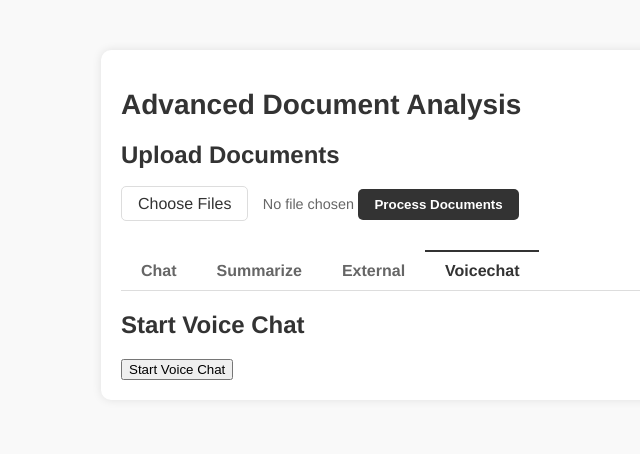
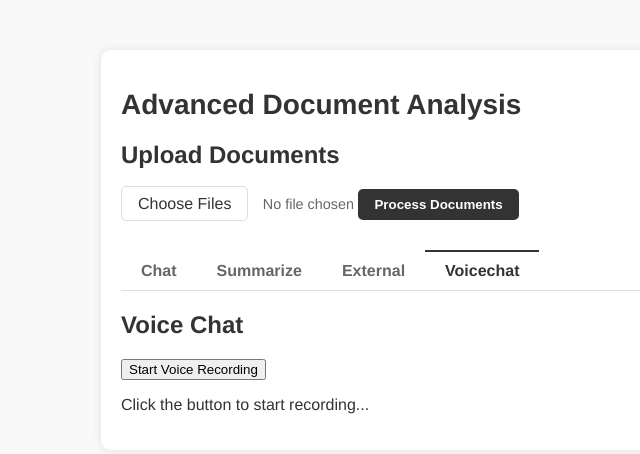
Before and after one commit to riachandra02/Intelligent-Document-Analysis-and-Comprehension, a Flask app: page / in a window 1280 px wide, after a click on "Voicechat". Shown: the top 454 px of the page, without its empty margins (169-809 px from the left). Run offline with Flask 3, Linux system fonts and the light colour scheme; parts of the project's set-up code (start-up, migrations or seed data) failed here and were passed over.

Commit message:
Update index.html

```diff
--- a/templates/index.html
+++ b/templates/index.html
@@ -226,8 +226,9 @@
         </div>
 
         <div id="Voicechat" class="tab-content">
-            <h2>Start Voice Chat</h2>
-            <button onclick="startVoiceChat()">Start Voice Chat</button>
+            <h2>Voice Chat</h2>
+            <button class="voice-button" onclick="startVoiceChat()">Start Voice Recording</button>
+            <p id="voiceText">Click the button to start recording...</p>
         </div>
     </div>
 
@@ -235,6 +236,7 @@
         let processedFiles = new FormData();
         let documentProcessed = false;
         let uploadedFiles = [];
+        let mediaStream = null;
 
         document.getElementById('fileInput').addEventListener('change', function() {
             const fileStatus = document.getElementById('fileStatus');
@@ -467,8 +469,78 @@
 
 
     function startVoiceChat() {
-            alert('Voice chat feature is not yet implemented.');
+        const voiceText = document.getElementById('voiceText');
+
+        // First check if the browser supports getUserMedia
+        if (!navigator.mediaDevices || !navigator.mediaDevices.getUserMedia) {
+            voiceText.innerText = 'Your browser does not support voice recording.';
+            return;
         }
+
+        // Update UI to show we're requesting permission
+        voiceText.innerText = 'Requesting microphone permission...';
+
+        // Request microphone permission
+        navigator.mediaDevices.getUserMedia({ audio: true })
+            .then(stream => {
+                mediaStream = stream;
+                voiceText.innerText = 'Recording... (speak now)';
+
+                // Start recording
+                return fetch('/voice/record-voice', {
+                    method: 'POST'
+                });
+            })
+            .then(response => {
+                if (!response.ok) {
+                    throw new Error(`Server error: ${response.status}`);
+                }
+                return response.json();
+            })
+            .then(data => {
+                if (data.text) {
+                    voiceText.innerText = `You said: ${data.text}`;
+                } else if (data.error) {
+                    throw new Error(data.error);
+                }
+            })
+            .catch(error => {
+                console.error('Error:', error);
+                voiceText.innerText = `Error: ${error.message}`;
+            })
+            .finally(() => {
+                // Clean up: stop all tracks in the media stream
+                if (mediaStream) {
+                    mediaStream.getTracks().forEach(track => track.stop());
+                    mediaStream = null;
+                }
+            });
+    }
+
+
+    function updateVoiceStatus(message) {
+        const voiceText = document.getElementById('voiceText');
+        if (voiceText) {
+            voiceText.innerText = message;
+        }
+    }
+
+    function addVoiceChatUI() {
+        const voiceChatDiv = document.getElementById('Voicechat');
+        if (voiceChatDiv) {
+            voiceChatDiv.innerHTML = `
+                <h2>Voice Chat</h2>
+                <div class="voice-controls">
+                    <button id="startVoiceBtn" onclick="startVoiceChat()" class="voice-button">
+                        Start Voice Recording
+                    </button>
+                    <div id="voiceStatus" class="status-indicator"></div>
+                </div>
+                <p id="voiceText" class="voice-text">Click the button to start recording...</p>
+            `;
+        }
+    }
+
         function escapeHtml(unsafe) {
             return unsafe
                 .replace(/&/g, "&amp;")
```
Lines whose indentation alone changed are shown as unchanged.
